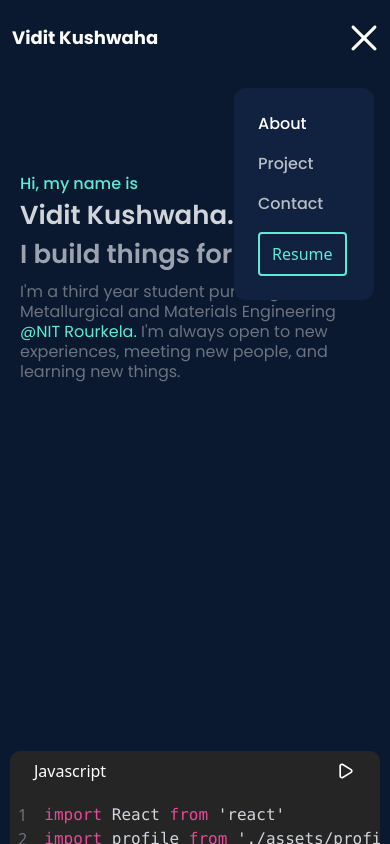
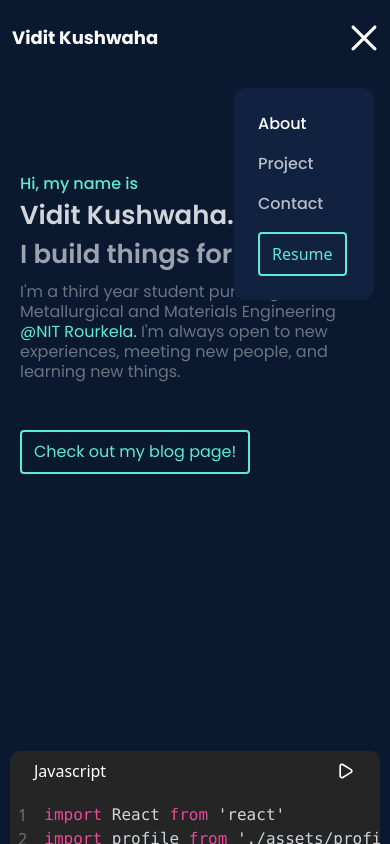
Before and after one commit to Vidit-Kushwaha/v2.portfolio, a Next.js app: page / in a window 390 px wide. Both pictures are taken after a click on the picture 364 px from the left and 38 px from the top of the page. Shown: the top 844 px of the page. Built offline with nearby package versions, Linux system fonts and the light colour scheme.

Commit message:
Added blog page button

```diff
--- a/src/components/Hero.jsx
+++ b/src/components/Hero.jsx
@@ -2,6 +2,7 @@ import React, { useEffect, useState } from 'react'
 import { CSSTransition, TransitionGroup } from 'react-transition-group'
 import { navDelay, loaderDelay, collage } from '../../config'
 import usePrefersReducedMotion from '../hooks/usePrefersReducedMotion'
+import Link from 'next/link'
 
 const Hero = () => {
   const [isMounted, setIsMounted] = useState(false)
@@ -40,8 +41,20 @@ const Hero = () => {
       things.
     </p>
   )
+  const five = (
+    <Link
+      className="flex items-start my-10"
+      href="https://blog.viditkushwaha.live"
+      rel="noopener noreferrer"
+      target="_blank"
+    >
+      <button className="custom-button px-3 py-2 block !mx-0">
+        Check out my blog page!
+      </button>
+    </Link>
+  )
 
-  const items = [one, two, three, four]
+  const items = [one, two, three, four, five]
 
   return (
     <>
--- a/src/components/Navbar.jsx
+++ b/src/components/Navbar.jsx
@@ -10,7 +10,9 @@ const Navbar = () => {
 
   return (
     <nav className="w-full flex py-6 justify-between items-center navbar px-3">
-      <div className="font-poppins font-bold text-lg">Vidit Kushwaha</div>
+      <Link className="font-poppins font-bold text-lg" href="/">
+        Vidit Kushwaha
+      </Link>
       <ul className="list-none sm:flex hidden justify-end items-center flex-1">
         {navLinks.map((nav, index) => (
           <li
@@ -24,15 +26,14 @@ const Navbar = () => {
           </li>
         ))}
         <li>
-          {' '}
-          <a
+          <Link
             className="resume"
             href={resume}
             rel="noopener noreferrer"
             target="_blank"
           >
             <button className="custom-button px-3 py-2">Resume</button>
-          </a>
+          </Link>
         </li>
       </ul>
 
@@ -58,19 +59,18 @@ const Navbar = () => {
                 } ${index === navLinks.length - 1 ? 'mb-4' : 'mb-4'}`}
                 onClick={() => setActive(nav.title)}
               >
-                <a href={`#${nav.id}`}>{nav.title}</a>
+                <Link href={`#${nav.id}`}>{nav.title}</Link>
               </li>
             ))}
             <li>
-              {' '}
-              <a
+              <Link
                 className="resume"
                 href={resume}
                 rel="noopener noreferrer"
                 target="_blank"
               >
                 <button className="custom-button px-3 py-2">Resume</button>
-              </a>
+              </Link>
             </li>
           </ul>
         </div>
```
Also changed, not shown: 1 other file (tests, documents, lock files or other folders).
